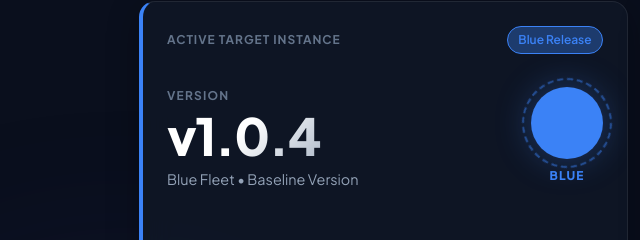
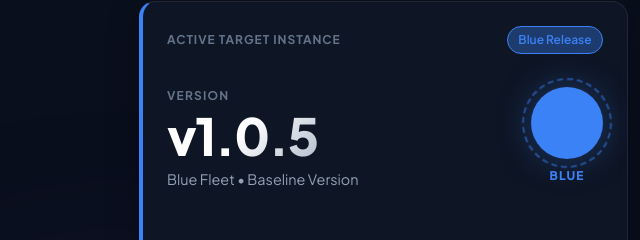
Before and after one commit to indikaimk/ecs-deployment-strategies, a website: page app/src/public/index.html in a window 1280 px wide. Shown: the part 156-396 px from the top of the page, 0-640 px from the left. Drawn offline with Linux system fonts and the light colour scheme; no server answers.

Commit message:
bump 1.0.5

```diff
--- a/app/src/public/index.html
+++ b/app/src/public/index.html
@@ -55,7 +55,7 @@
         <div class="hero-body">
           <div class="version-display">
             <span class="version-prefix">VERSION</span>
-            <h2 id="app-version" class="version-number">v1.0.4</h2>
+            <h2 id="app-version" class="version-number">v1.0.5</h2>
             <p id="release-title" class="version-desc">Blue Fleet &bull; Baseline Version</p>
           </div>
           <div class="color-visualizer">
```
